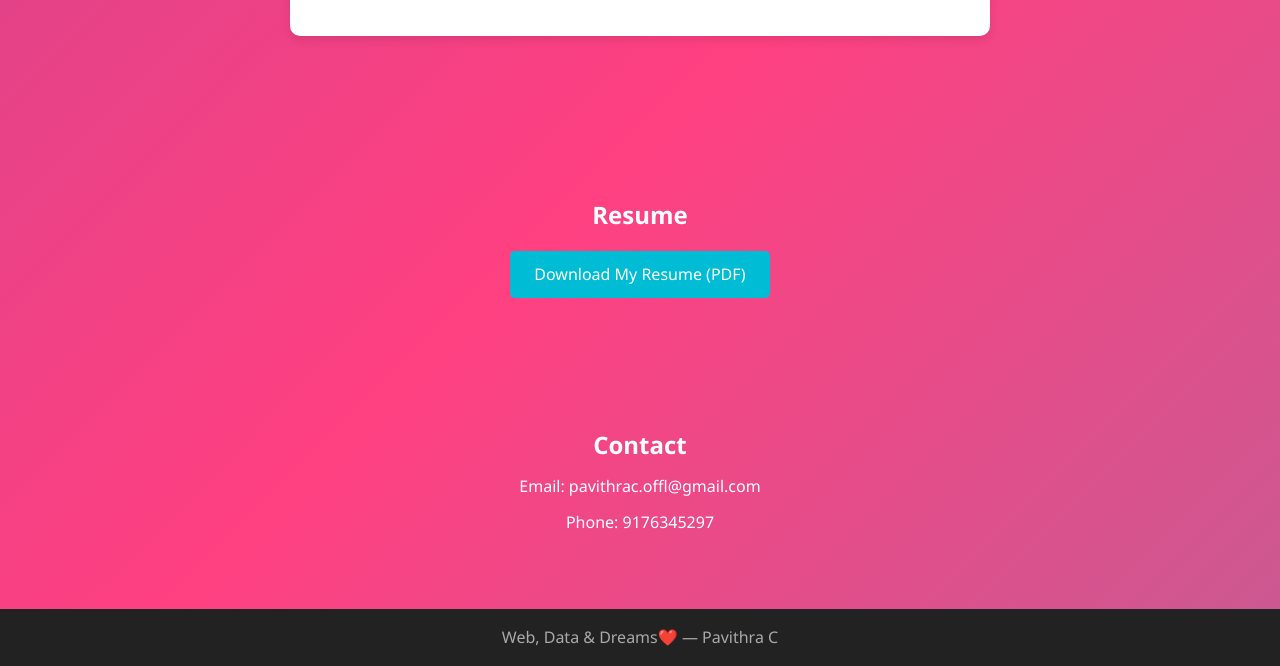
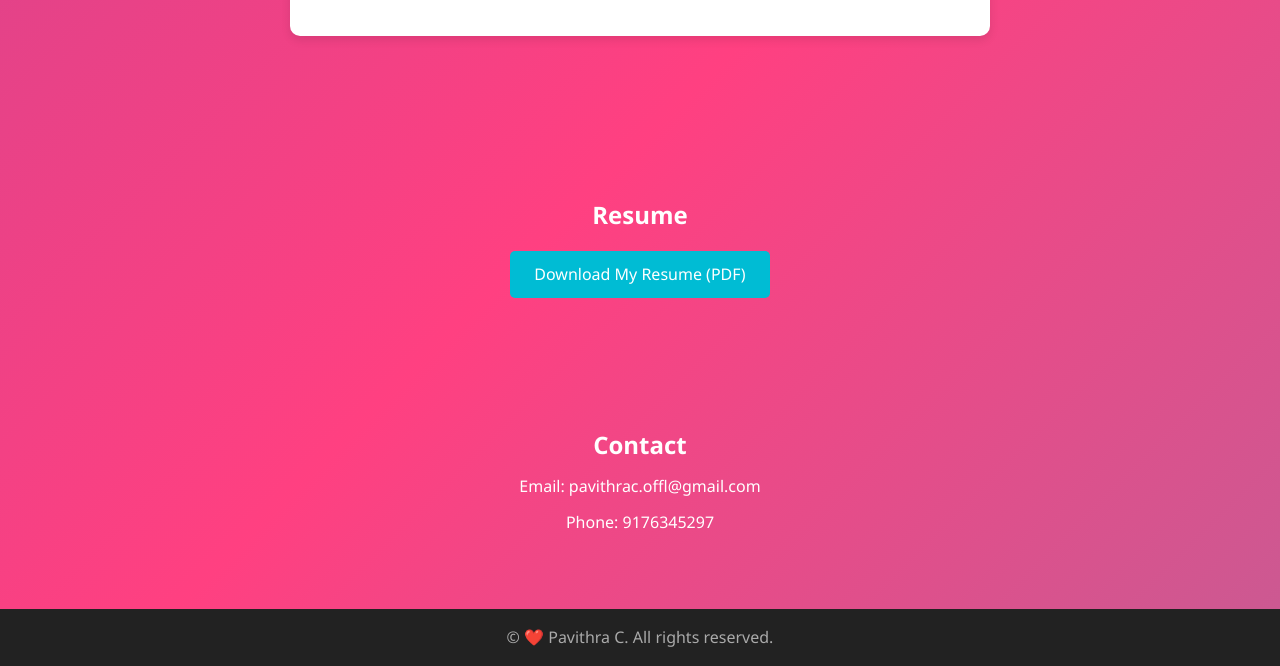
Before and after one commit to Pavithra0508/PORTFOLIO, a plain HTML site: page index.html in a window 1280 px wide. Shown: the part 2217-2883 px from the top of the page. Drawn offline with Linux system fonts and the light colour scheme.

Commit message:
Update footer copyright text

```diff
--- a/index.html
+++ b/index.html
@@ -111,7 +111,7 @@
 
   <!-- ================= FOOTER ================= -->
   <footer>
-    <p>Web, Data & Dreams❤️ — Pavithra C</p>
+  <p>&copy; ❤️ Pavithra C. All rights reserved.</p>
   </footer>
 
   <!-- ================= JAVASCRIPT ================= -->
```
